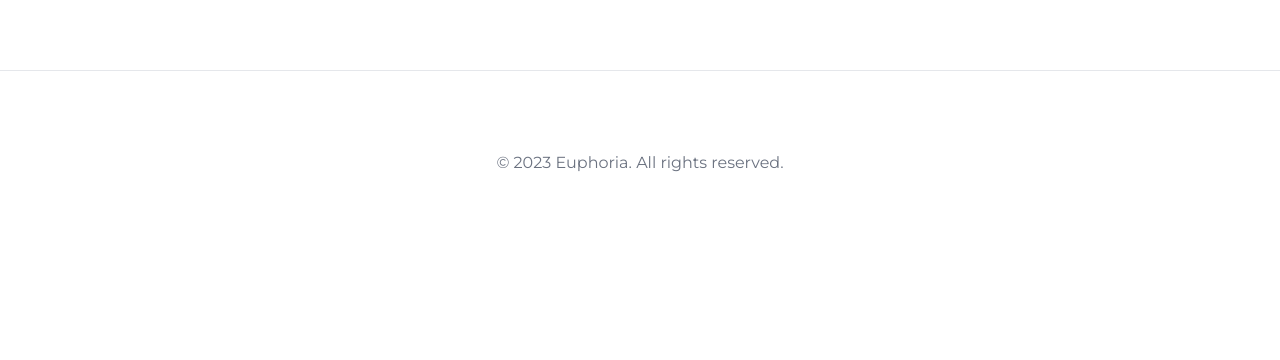
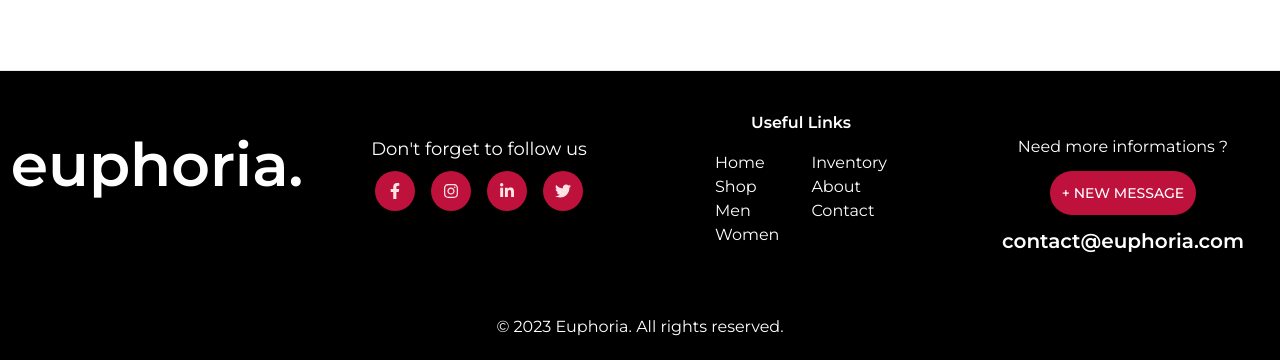
Before and after one commit to shohan-pherones/euphoria-ecommerce, a Next.js app: page / in a window 1280 px wide. Shown: the part 1598-1958 px from the top of the page. Before the commit the page ends 1853 px from the top, so only its background shows below. Built offline with nearby package versions, Linux system fonts and the light colour scheme; no server answers; the database is empty.

Commit message:
footer design done

```diff
--- a/components/Footer.jsx
+++ b/components/Footer.jsx
@@ -1,7 +1,79 @@
+import Link from "next/link";
+import {
+  FaFacebookF,
+  FaLinkedinIn,
+  FaInstagram,
+  FaTwitter,
+} from "react-icons/fa";
+
 const Footer = () => {
   return (
-    <footer className="wrapper py-20 text-center text-gray-500 border-t">
-      <p>&copy; {new Date().getFullYear()} Euphoria. All rights reserved.</p>
+    <footer className="text-center text-white border-t bg-black">
+      <div className="grid grid-cols-1 md:grid-cols-2 lg:grid-cols-3 xl:grid-cols-4 gap-2">
+        <div className="footer-col-1 flex flex-col">
+          <Link href="/" className="text-6xl font-semibold my-16">
+            euphoria.
+          </Link>
+        </div>
+        <div className="footer-col-2">
+          <p className="follow-text pt-16 text-lg">Don't forget to follow us</p>
+          <div className="social-icons">
+            <div className="icon-circle">
+              <FaFacebookF className="text-rose-100 mx-auto" />
+            </div>
+            <div className="icon-circle">
+              <FaInstagram className="text-rose-100 mx-auto" />
+            </div>
+            <div className="icon-circle">
+              <FaLinkedinIn className="text-rose-100 mx-auto" />
+            </div>
+            <div className="icon-circle">
+              <FaTwitter className="text-rose-100 mx-auto" />
+            </div>
+          </div>
+        </div>
+        <div className="footer-col-3  mt-10">
+          <p className="font-semibold">Useful Links</p>
+          <div className="nav-link flex flex-col-2 mt-4 gap-8 justify-center">
+            <div className="link-col-left flex flex-col text-left">
+              <Link href="/" className="footer-nav-links">
+                Home
+              </Link>
+              <Link href="/products" className="footer-nav-links">
+                Shop
+              </Link>
+              <Link href="/products/men" className="footer-nav-links">
+                Men
+              </Link>
+              <Link href="/products/women" className="footer-nav-links">
+                Women
+              </Link>
+            </div>
+            <div className="link-col-right flex flex-col text-left">
+              <Link href="/inventory" className="footer-nav-links">
+                Inventory
+              </Link>
+              <Link href="/about" className="footer-nav-links">
+                About
+              </Link>
+              <Link href="/contact" className="footer-nav-links">
+                Contact
+              </Link>
+            </div>
+          </div>
+        </div>
+        <div className="footer-col-4 mt-16">
+          <p>Need more informations ?</p>
+          <button className="footer-btn bg-rose-700 p-3 rounded-full uppercase text-sm font-medium hover:text-rose-500 hover:bg-white duration-200 my-3">
+            + new message
+          </button>
+          <p className="font-semibold text-xl">contact@euphoria.com</p>
+        </div>
+      </div>
+
+      <p className="copyright mt-14 pb-6">
+        &copy; {new Date().getFullYear()} Euphoria. All rights reserved.
+      </p>
     </footer>
   );
 };
--- a/styles/globals.css
+++ b/styles/globals.css
@@ -39,3 +39,21 @@
 .flexColMod {
   @apply flex flex-col fixed z-[2] w-screen h-screen bg-white/90 top-0 bottom-0 left-0 right-0 items-center justify-center text-xl gap-5 text-center backdrop-blur-xl uppercase;
 }
+
+.icon-circle {
+  @apply h-10 w-10 bg-rose-700 rounded-full flex items-center  duration-300;
+}
+.icon-circle:hover {
+  @apply bg-rose-800;
+}
+
+.footer-nav-links {
+  @apply duration-300;
+}
+.footer-nav-links:hover {
+  @apply text-rose-500 duration-300;
+}
+
+.social-icons {
+  @apply flex gap-4 mt-2 justify-center;
+}
```
